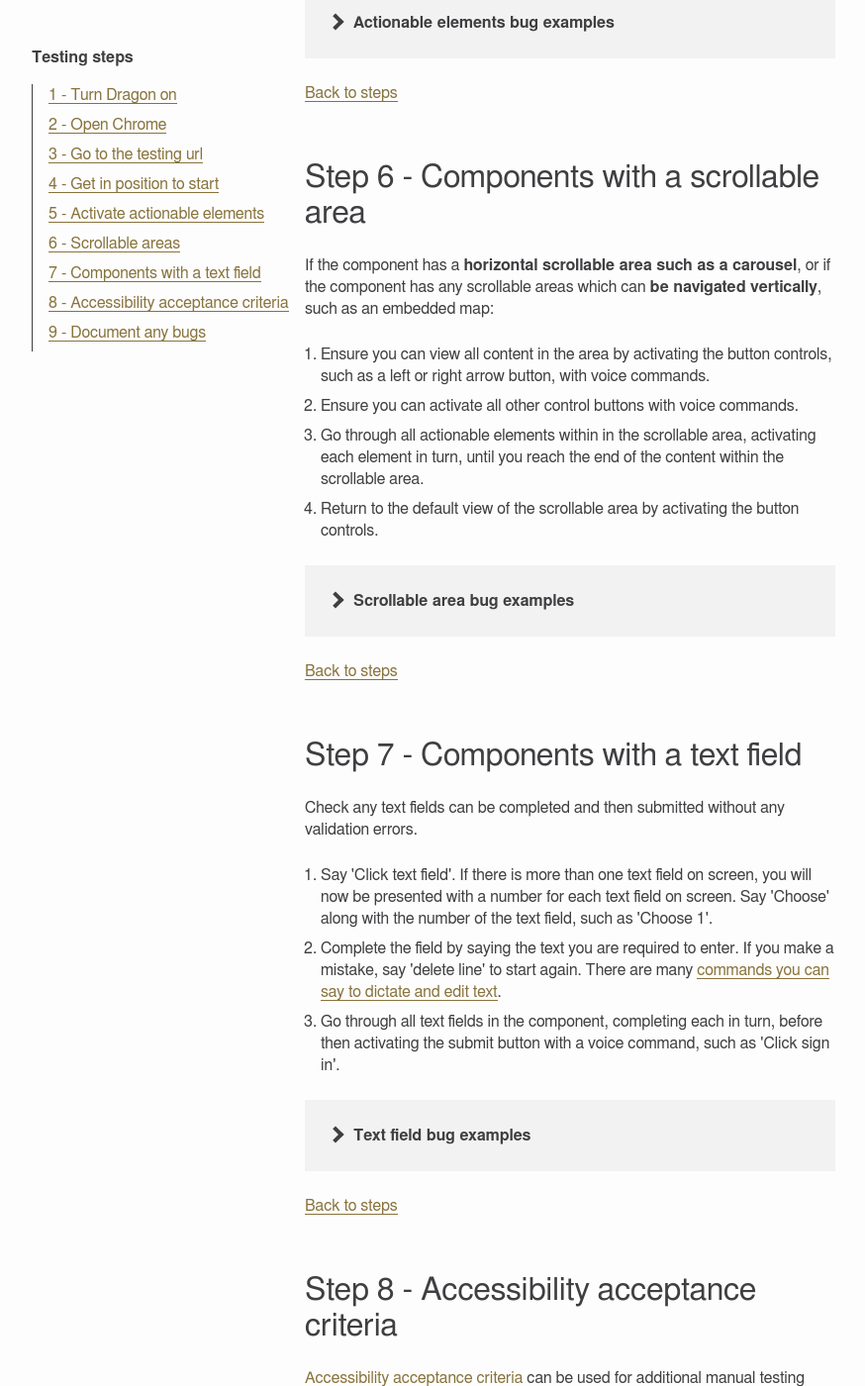
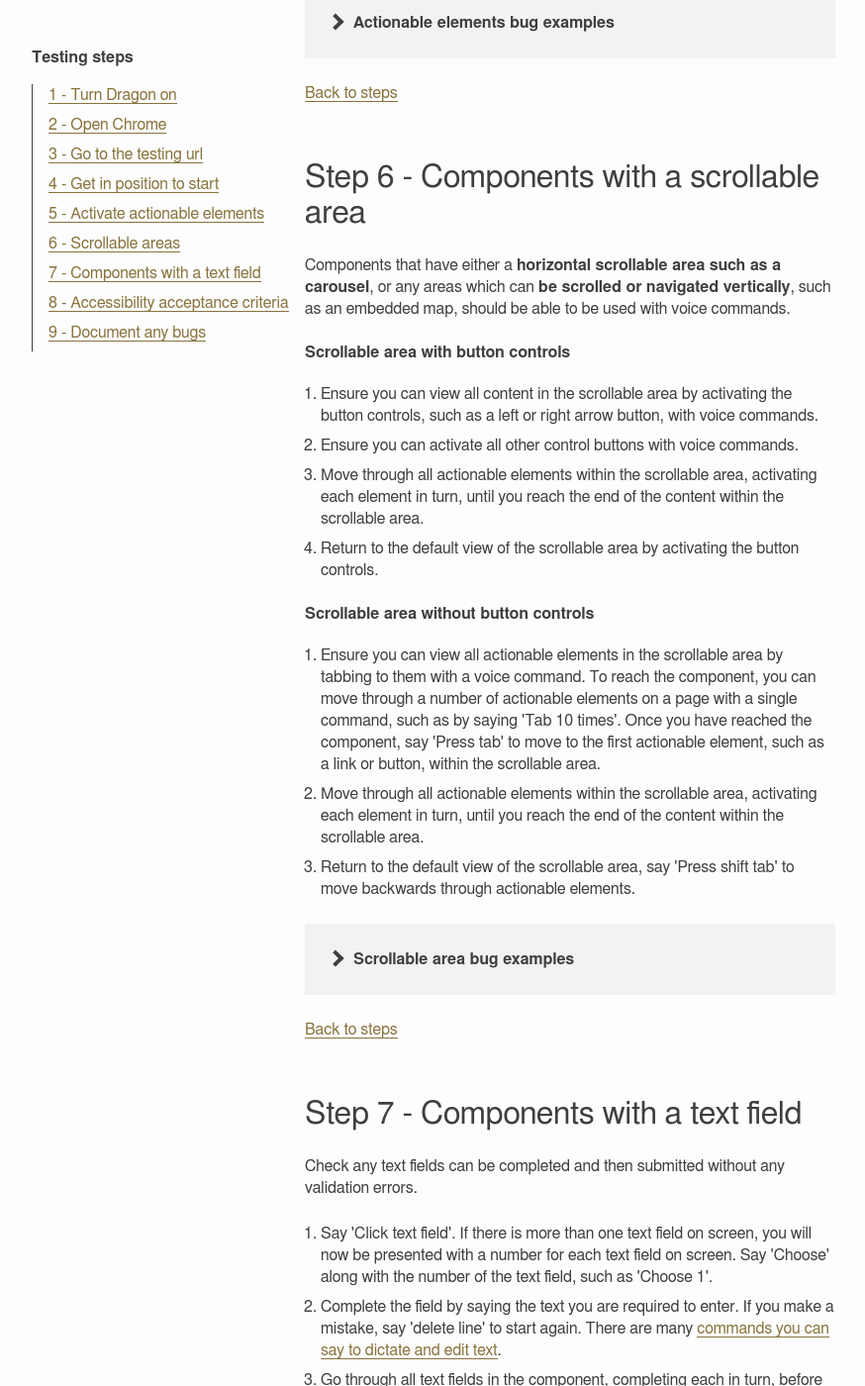
Before and after one commit to bbc/accessibility-news-and-you, a Jekyll site: the page assistive-technology/testing-steps/dragon-windows.html, which Jekyll copies as it is, in a window 1280 px wide and 1400 px high, scrolled down 4519 px. Shown: the whole window at 99% size, without its empty margins (64-938 px from the left). Built offline with Jekyll 4.4.1, drawn with Linux system fonts in a browser that asks for light colours; some of the changed text lies outside the part shown.

Commit message:
update dragon

```diff
--- a/assistive-technology/testing-steps/dragon-windows.html
+++ b/assistive-technology/testing-steps/dragon-windows.html
@@ -44,7 +44,7 @@
 
                 <li role="listitem">When Dragon is open, <b>the Dragon Bar will be displayed on screen</b>, usually at the top in the middle.</li>
 
-                <li role="listitem"><b>Check your user profile is being used</b>. It's important to always use your own user profile, this enables the software to work well for you, with your accent and voice. You maybe prompted to select a user profile when opening Dragon, if not in the Dragon Bar, <b>go to 'Settings', then under 'Profile', select 'Open user profile'</b>. If you've just followed the set up steps, your user profile will have been created and can be selected in the 'Open user profile' window.</li>
+                <li role="listitem"><b>Check your user profile is being used</b>. It's important to always use your own user profile, this enables the software to work well for you, with your accent and voice. You maybe prompted to select a user profile when opening Dragon, if not, in the Dragon Bar, <b>go to 'Settings', then under 'Profile', select 'Open user profile'</b>. If you've just installed Dragon and followed the set up steps, your user profile should have been created and be selected.</li>
 
                 <li role="listitem">Before you can use voice commands you need to <b>switch the microphone on</b>, this allows Dragon to listen. In the Dragon Bar, look for the microphone button.</li>
 
@@ -108,7 +108,7 @@
                 <li role="listitem">In the Dragon Bar, switch the microphone on.</li>
             </ol>
 
-            <p>See <a href="#how-to-turn-dragon-on-off">How to turn Dragon on / off </a> for more detailed instructions.</p>
+            <p>See <a href="#how-to-turn-dragon-on-off">how to turn Dragon on / off</a> for more detailed instructions.</p>
 
             <div class="back-to-container">
                 <a href="#steps" class="back-to">Back to steps</a>
@@ -134,7 +134,7 @@
             <p>Say or type in the testing url.</p>
 
             <ol class="body-copy-list ordered-list-steps" role="list">
-                <li role="listitem">If the address bar is not focused, say the keyboard shortcut to move to the address bar '<b>Press alt D</b>'.</li>
+                <li role="listitem">If the address bar is not focused, say the keyboard shortcut to move to the address bar '<b>Press Alt D</b>'.</li>
                 <li role="listitem">Now, say the testing url. If you make a mistake, say 'delete line' to start again. There are many <a href="https://www.nuance.com/content/dam/nuance/en_uk/collateral/dragon/command-cheat-sheet/ct-dragon-professional-individual-en-uk.pdf">commands you can say to dictate and edit text</a>.</li>
                 <li role="listitem">Then say 'Press Enter'.</li>
             </ol>
@@ -196,16 +196,28 @@
 
             <h3 id="step-6-components-with-a-scrollable-area" class="h3" tabindex="-1">Step 6 - Components with a scrollable area</h3>
 
-            <p>If the component has a <b>horizontal scrollable area such as a carousel</b>, or if the component has any scrollable areas which can <b>be navigated vertically</b>, such as an embedded map:</p>
+            <p>Components that have either a <b>horizontal scrollable area such as a carousel</b>, or any areas which can <b>be scrolled or navigated vertically</b>, such as an embedded map, should be able to be used with voice commands.</p>
+
+            <h4>Scrollable area with button controls</h4>
 
             <ol class="body-copy-list ordered-list-steps" role="list">
-                <li role="listitem">Ensure you can view all content in the area by activating the button controls, such as a left or right arrow button, with voice commands.</li>
+                <li role="listitem">Ensure you can view all content in the scrollable area by activating the button controls, such as a left or right arrow button, with voice commands.</li>
 
                 <li role="listitem">Ensure you can activate all other control buttons with voice commands.</li>
 
-                <li role="listitem">Go through all actionable elements within in the scrollable area, activating each element in turn, until you reach the end of the content within the scrollable area.</li>
+                <li role="listitem">Move through all actionable elements within the scrollable area, activating each element in turn, until you reach the end of the content within the scrollable area.</li>
 
                 <li role="listitem">Return to the default view of the scrollable area by activating the button controls.</li>
+            </ol>
+
+            <h4>Scrollable area without button controls</h4>
+
+            <ol class="body-copy-list ordered-list-steps" role="list">
+                <li role="listitem">Ensure you can view all actionable elements in the scrollable area by tabbing to them with a voice command. To reach the component, you can move through a number of actionable elements on a page with a single command, such as by saying 'Tab 10 times'. Once you have reached the component, say 'Press tab' to move to the first actionable element, such as a link or button, within the scrollable area.</li>
+
+                <li role="listitem">Move through all actionable elements within the scrollable area, activating each element in turn, until you reach the end of the content within the scrollable area.</li>
+
+                <li role="listitem">Return to the default view of the scrollable area, say 'Press shift tab' to move backwards through actionable elements.</li>
             </ol>
 
             <details class="details">
```
Also changed, not shown: other parts of assistive-technology/testing-steps/dragon-windows.html (+1 -1 lines).
